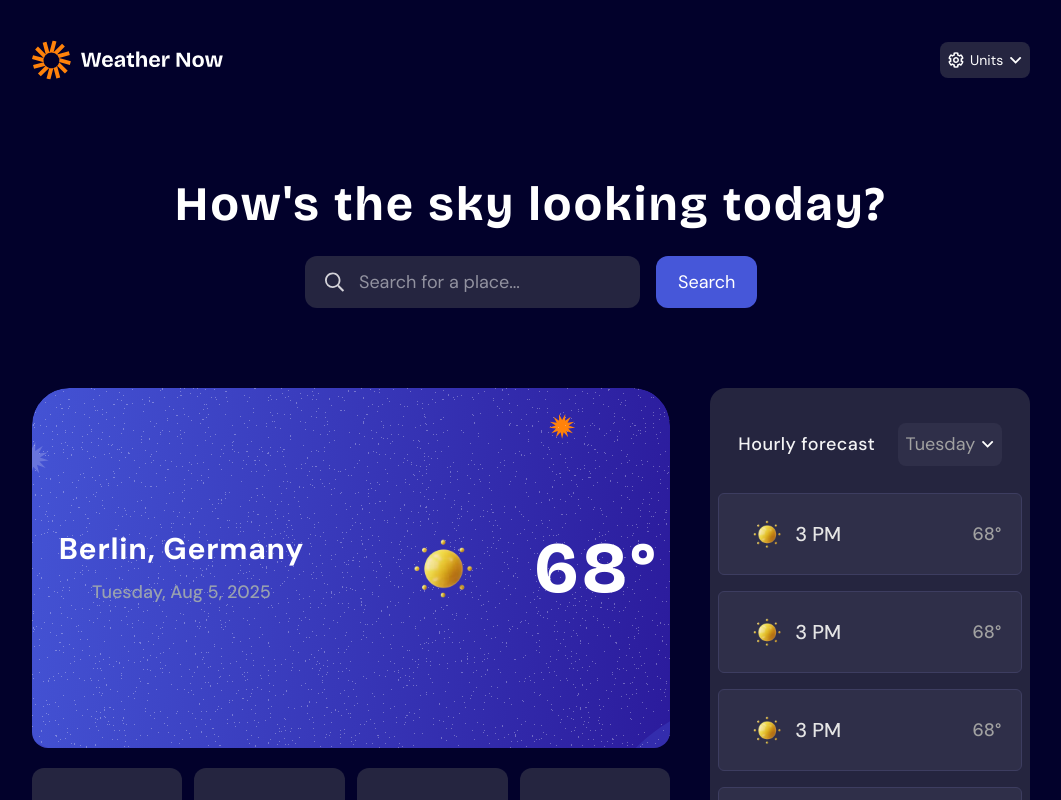
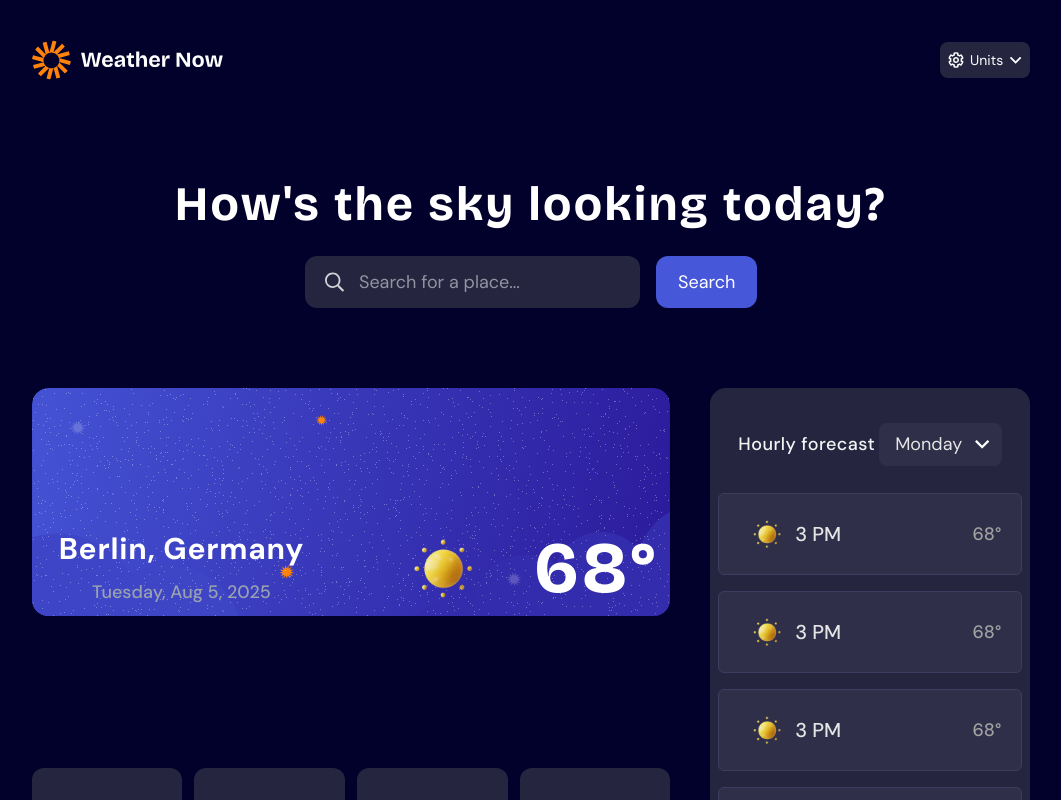
Before and after one commit to Urbanus-hub/frontend-mentor-weather-web-challenge, a React (Vite) app: page / in a window 1280 px wide. Shown: the top 800 px of the page, without its empty margins (109-1170 px from the left). Built offline with nearby package versions, Linux system fonts and the light colour scheme.

Commit message:
fix dropdown logic

```diff
--- a/src/App.jsx
+++ b/src/App.jsx
@@ -1,7 +1,21 @@
 import StatsCard from "./components/StatsCard";
 import HourlyForecastCard from "./components/HourlyForecastCard";
 import DailyForecastCard from "./components/DailyForecastCard";
+import { useState } from "react";
+const days = [
+  "Monday",
+  "Tuesday",
+  "Wednesday",
+  "Thursday",
+  "Friday",
+  "Saturday",
+  "Sunday",
+];
 function App() {
+  const [selectedDay, setSelectedDay] = useState("Monday");
+  const [showDays, setShowDays] = useState(false);
+
+
   return (
     <>
       <div className="h-[98vh] flex flex-col items-center justify-between mb-20  ">
@@ -44,7 +58,12 @@ function App() {
                 <img
                   src="images/bg-today-small.svg"
                   alt="bg small"
-                  className="w-full absolute inset-0 z-1"
+                  className="w-full absolute inset-0 z-1 md:hidden"
+                />
+                <img
+                  src="images/bg-today-large.svg"
+                  alt="bg small"
+                  className="w-full absolute inset-0 z-1 hidden md:block"
                 />
                 {/* text */}
                 <div className="w-full z-10 absolute inset-0 h-full bg-transparent rounded-2xl flex flex-col justify-center gap-y-5 lg:flex-row lg:items-center lg:gap-x-10 lg:gap-y-0 lg:justify-between">
@@ -101,9 +120,37 @@ function App() {
                 <h2 className="text-white/95 text-1.5xl font-medium tracking-wide ">
                   Hourly forecast
                 </h2>
-                <div className="flex bg-[#2F2F49] p-2 rounded-lg text-neutral-200 gap-1.5 items-center justify-between">
-                  <p className="text-md text-neutral-400">Tuesday</p>
-                  <img src="images/icon-dropdown.svg" alt="dropdown icon" />
+                <div className="relative inline-block">
+                  <button
+                    className=" bg-[#2F2F49] text-neutral-200 rounded-lg px-4 py-2 pr-10 w-full"
+                    onClick={() => setShowDays(!showDays)}
+                  >
+                    {selectedDay}
+                    <img
+                      src="images/icon-dropdown.svg"
+                      alt="dropdown icon"
+                      className="pointer-events-none absolute right-3 top-1/2 transform -translate-y-1/2 w-4 h-4 cursor-pointer"
+                    />
+                  </button>
+
+                  <div
+                    className={`bg-[#25253F] absolute right-0 top-12 z-5 w-50  border border-[#3d3d60] rounded-md ${
+                      showDays ? "inline-block" : "hidden"
+                    }`}
+                  >
+                    {days.map((day, index) => (
+                      <button
+                        key={index}
+                        className="text-neutral-400 p-3 w-full  hover:bg-[#2F2F49] cursor-pointer flex items-start "
+                        onClick={() => {
+                          setSelectedDay(day);
+                          setShowDays(!showDays);
+                        }}
+                      >
+                        {day}
+                      </button>
+                    ))}
+                  </div>
                 </div>
               </div>
               <div className="w-full flex flex-col gap-y-3.5 lg:gap-y-4 mb-4 lg:mb-0">
--- a/src/main.jsx
+++ b/src/main.jsx
@@ -6,5 +6,5 @@ import App from './App.jsx'
 createRoot(document.getElementById('root')).render(
   <StrictMode>
     <App />
-  // </StrictMode>,
+     </StrictMode>,
 )
```
